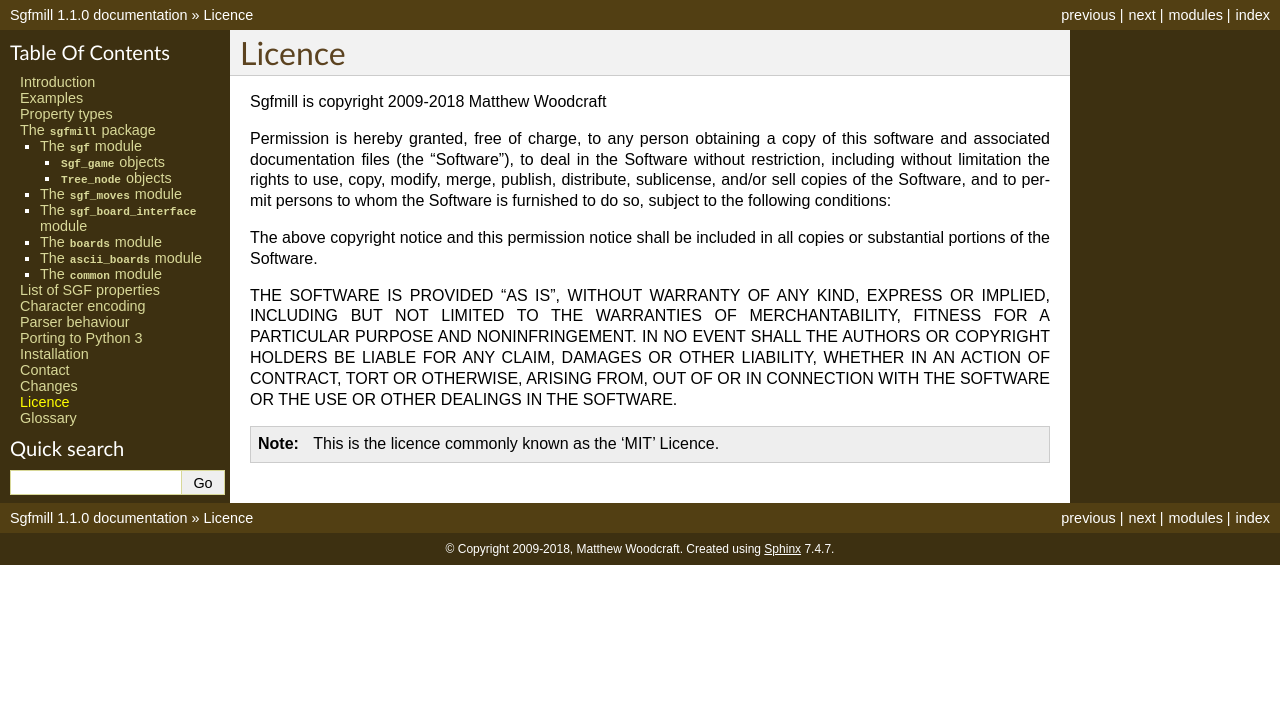
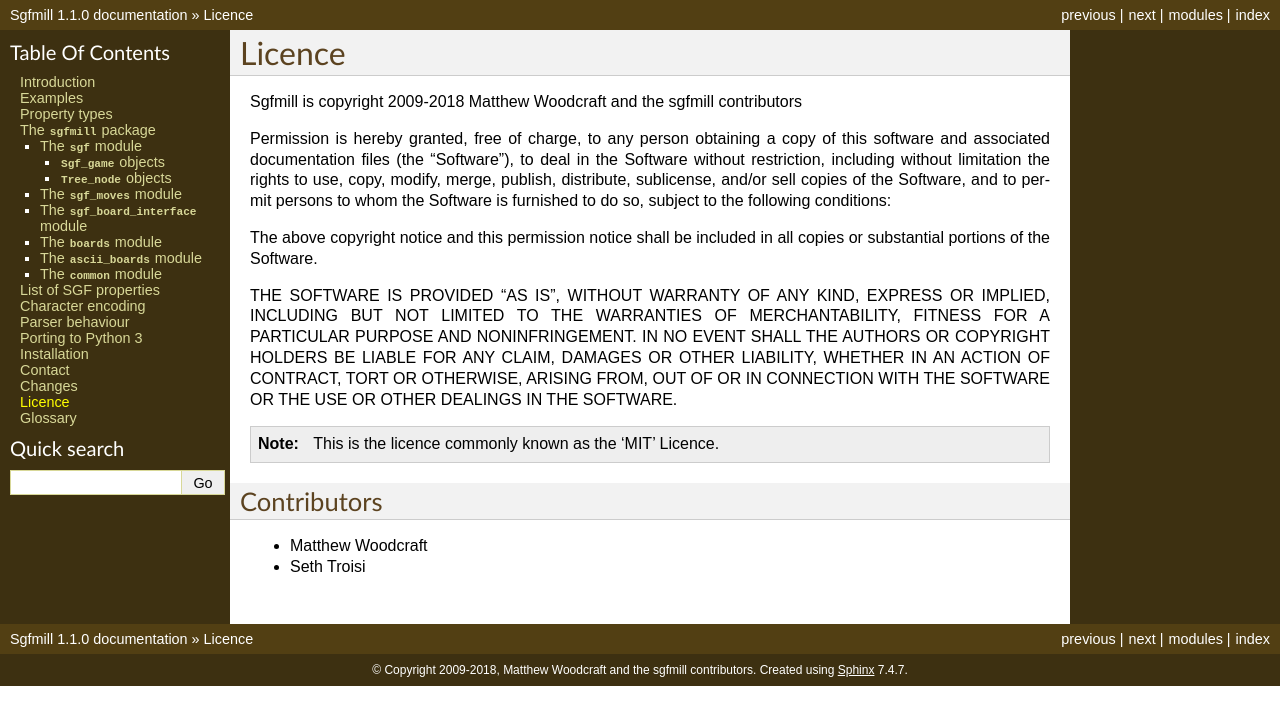
Before and after one commit to mattheww/sgfmill, a Sphinx documentation site: the page built from doc/licence.rst, in a window 1280 px wide. Shown: the top 725 px of the page. Built offline with Sphinx 7.4.7, drawn with Linux system fonts in a browser that asks for light colours.

Commit message:
Add a 'Contributors' section to the docs; update licence text.

```diff
--- a/doc/conf.py
+++ b/doc/conf.py
@@ -9,7 +9,7 @@
 source_encoding = 'utf-8'
 master_doc = 'index'
 project = u'Sgfmill'
-copyright = u'2009-2018, Matthew Woodcraft'
+copyright = u'2009-2018, Matthew Woodcraft and the sgfmill contributors'
 version = sgfmill.__version__
 release = sgfmill.__version__
 exclude_patterns = ['_build']
--- a/doc/licence.rst
+++ b/doc/licence.rst
@@ -1,7 +1,7 @@
 Licence
 =======
 
-Sgfmill is copyright 2009-2018 Matthew Woodcraft
+Sgfmill is copyright 2009-2018 Matthew Woodcraft and the sgfmill contributors
 
 Permission is hereby granted, free of charge, to any person obtaining a copy
 of this software and associated documentation files (the "Software"), to deal
@@ -22,3 +22,10 @@
 SOFTWARE.
 
 .. Note:: This is the licence commonly known as the 'MIT' Licence.
+
+
+Contributors
+------------
+
+* Matthew Woodcraft
+* Seth Troisi
```
Also changed, not shown: README.sdist.txt (+7 -1 lines).
